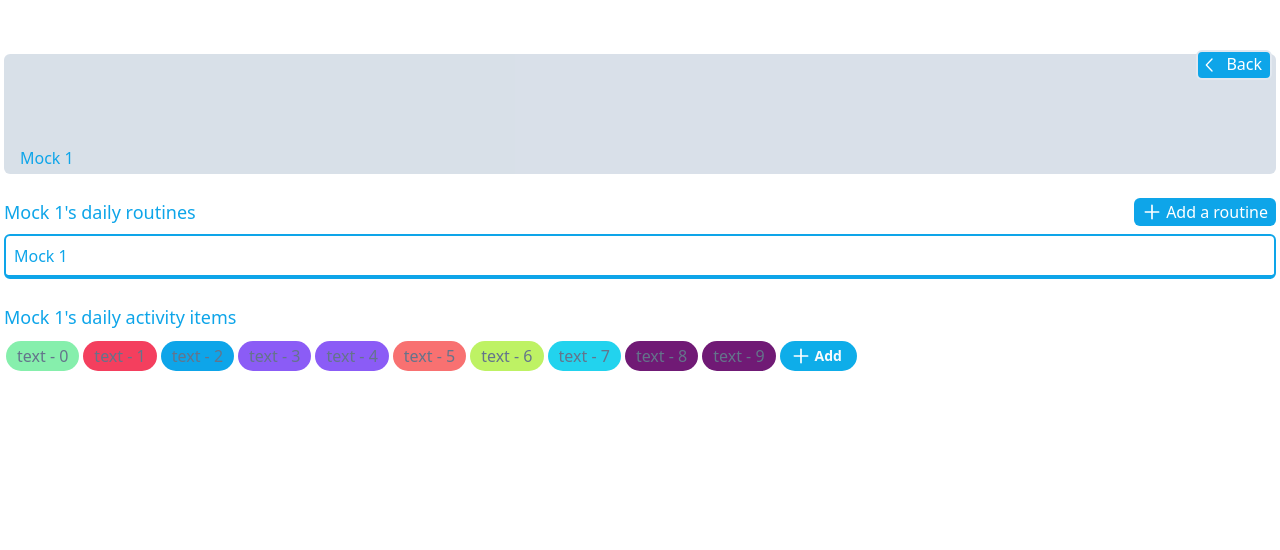
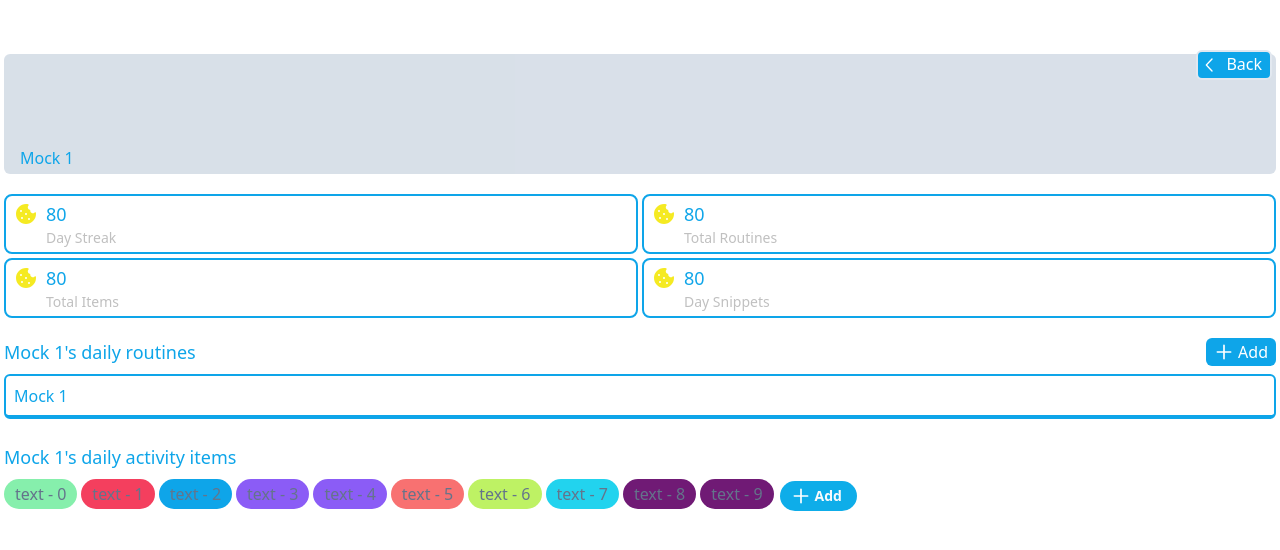
Before and after one commit to Aungheinminn/todos, a Next.js app: page /plans/plan1 in a window 1280 px wide. Shown: the top 550 px of the page. Built offline with nearby package versions, Linux system fonts and the light colour scheme.

Commit message:
mock individual plan page

```diff
--- a/src/app/plans/[slug]/page.tsx
+++ b/src/app/plans/[slug]/page.tsx
@@ -7,9 +7,14 @@ import Link from "next/link"
 import { useState } from "react"
 import back from "@/assets/arrow_left_black.svg"
 import add from "@/assets/add_white.svg"
+import cookieIcon from "@/assets/cookie.svg"
 
 type PlanHeaderProps = {
     plan: any
+}
+
+type PlanOverviewProps = {
+    plan: any;
 }
 
 type PlanRoutinesProps = {
@@ -35,6 +40,49 @@ const PlanHeader:React.FC<PlanHeaderProps> = ({
     )
 }
 
+const PlanOverview:React.FC<PlanOverviewProps> = ({ plan }) => {
+    return (
+        <div className="w-full grid grid-cols-2 px-1 gap-1 mb-4">
+            <div className="flex justify-start items-center border-2 border-[#0ea5e9] h-[60px] rounded-lg">
+                <div className="flex flex-col mx-2">
+                    <div className="flex items-center gap-x-2">
+                        <Image src={cookieIcon} alt="cookie icon" />
+                        <span className="text-[#0ea5e9] text-lg font-medium">80</span>
+                    </div>
+                    <p className="text-sm text-[#C0C0C0] ml-8 line-clamp-1">Day Streak</p>
+                </div>
+            </div>
+            <div className="flex justify-start items-center border-2 border-[#0ea5e9] h-[60px] rounded-lg">
+                <div className="flex flex-col mx-2">
+                    <div className="flex items-center gap-x-2">
+                        <Image src={cookieIcon} alt="cookie icon" />
+                        <span className="text-[#0ea5e9] text-lg font-medium">80</span>
+                    </div>
+                    <p className="text-sm text-[#C0C0C0] ml-8 line-clamp-1">Total Routines</p>
+                </div>
+            </div>
+            <div className="flex justify-start items-center border-2 border-[#0ea5e9] h-[60px] rounded-lg">
+                <div className="flex flex-col mx-2">
+                    <div className="flex items-center gap-x-2">
+                        <Image src={cookieIcon} alt="cookie icon" />
+                        <span className="text-[#0ea5e9] text-lg font-medium">80</span>
+                    </div>
+                    <p className="text-sm text-[#C0C0C0] ml-8 line-clamp-1">Total Items</p>
+                </div>
+            </div>
+            <div className="flex justify-start items-center border-2 border-[#0ea5e9] h-[60px] rounded-lg">
+                <div className="flex flex-col mx-2">
+                    <div className="flex items-center gap-x-2">
+                        <Image src={cookieIcon} alt="cookie icon" />
+                        <span className="text-[#0ea5e9] text-lg font-medium">80</span>
+                    </div>
+                    <p className="text-sm text-[#C0C0C0] ml-8 line-clamp-1">Day Snippets</p>
+                </div>
+            </div>
+        </div>
+    )
+}
+
 const PlanRoutines:React.FC<PlanRoutinesProps> = ({ plan }) => {
     return (
         <div className="w-full flex flex-col gap-y-2 p-1 mb-4">
@@ -42,7 +90,7 @@ const PlanRoutines:React.FC<PlanRoutinesProps> = ({ plan }) => {
                 <p className="text-lg font-medium text-[#0ea5e9]">{plan.name}'s daily routines</p>
                 <button className="flex justify-betweeen items-center gap-x-1 bg-[#0ea5e9] px-2 py-[2px] rounded-md">
                     <Image src={add} alt="add" className="w-5 h-5" />
-                    <p>Add a routine</p>
+                    <p className="line-clamp-1">Add</p>
                 </button>
             </div>
             <div className="cursor-pointer w-full flex flex-col">
@@ -63,13 +111,13 @@ const PlanDailyActivityItems:React.FC<PlanDailyActivityItemsProps> = ({ plan })
         return colors[Math.floor(Math.random() * colors.length)]
     }
     return (
-        <div className="w-full flex flex-col p-1 gap-y-2">
+        <div className="w-full flex flex-col p-1 gap-y-2 p-1">
             <p className="text-lg font-medium text-[#0ea5e9]">{plan.name}'s daily activity items</p>
-            <div className="flex flex-wrap">
+            <div className="flex flex-wrap gap-1">
                 { Array.from({ length: 10}).map((_, index) => (
-                    <Badge style={{
+                    <Badge key={index} style={{
                         backgroundColor: randomColor()
-                    }} className="cursor-pointer m-[2px] h-[30px] line-clamp-1 flex justify-self-stretch items-center justify-center text-md rounded-3xl">
+                    }} className="cursor-pointer h-[30px] line-clamp-1 flex justify-self-stretch items-center justify-center text-md rounded-3xl">
                         <TooltipComponent text={`text - ${ index }`} />
                     </Badge>
                 ))}
@@ -93,6 +141,7 @@ const Plan = ({ params }: {
     return (
         <div className="w-full pt-[50px]">
             <PlanHeader plan={plan} />
+            <PlanOverview plan={plan} />
             <PlanRoutines plan={plan} />
             <PlanDailyActivityItems plan={plan} />
         </div>
--- a/src/app/plans/page.tsx
+++ b/src/app/plans/page.tsx
@@ -17,7 +17,7 @@ type PlansBodyProps = {
 
 const PlansHeader:React.FC<PlansHeaderProps> = ({ search, onChange, onCreate}) => {
     return (
-            <div className="w-full flex justify-between items-center gap-x-2 px-1">
+            <div className="w-full flex justify-between items-center gap-x-2 px-1 my-2">
                 <Search search={search} onChange={onChange}  type="normal" />
                 <PopupComponent process={onCreate} trigger="Add a plan" />
             </div>
```
Also changed, not shown: src/assets/cookie.svg (added).
